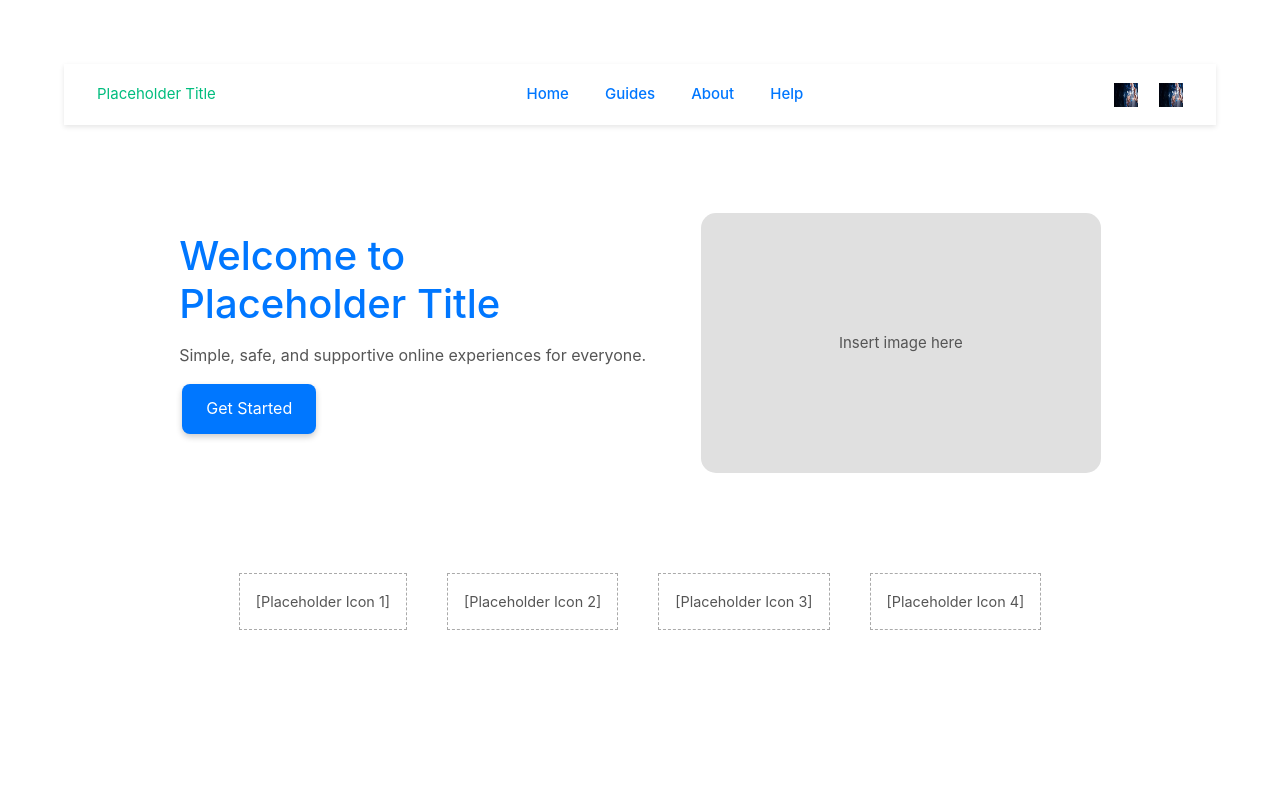
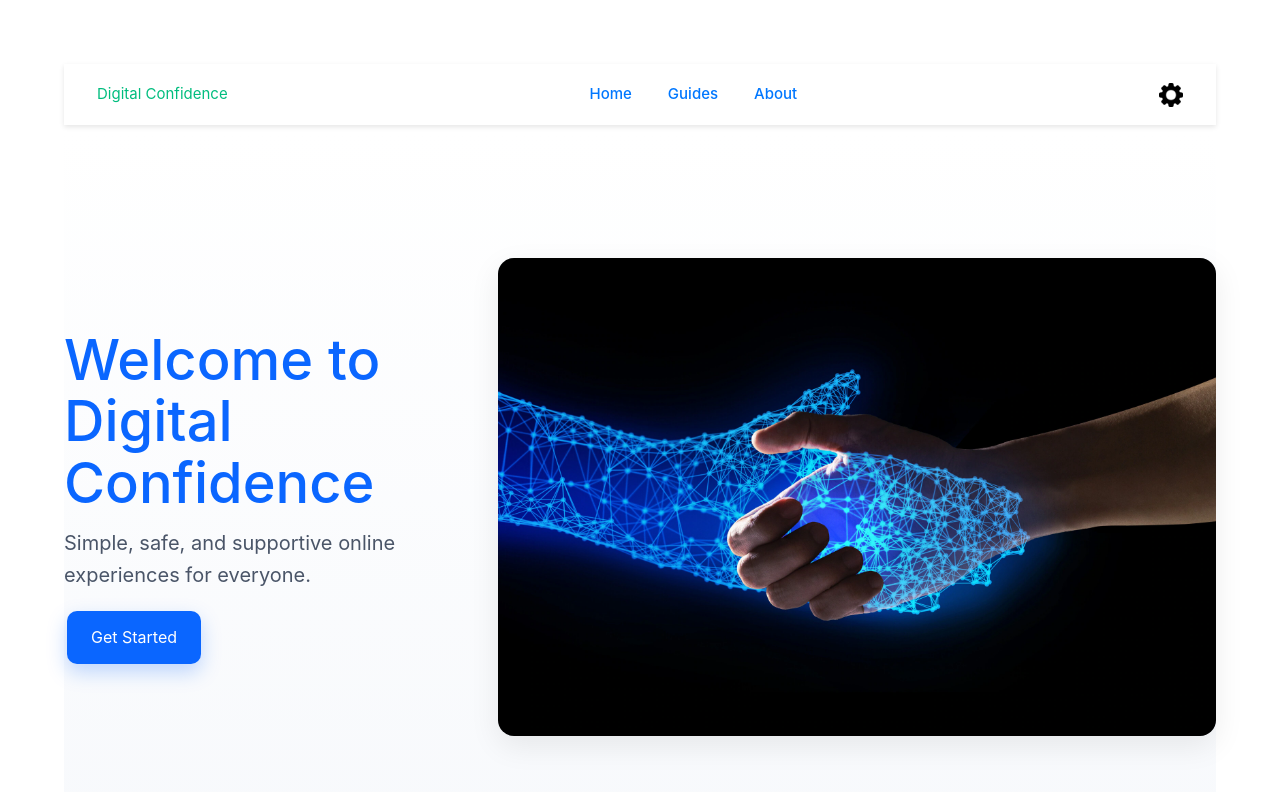
Before and after one commit to jzhu0106/5120_main_project, a Vue app in the folder frontend/: page / in a window 1280 px wide. Shown: the top 792 px of the page. Built offline with nearby package versions, Linux system fonts and the light colour scheme; what primevue would draw is missing.

Commit message:
Added homepage image. Fixed back button on digital tips. Styling change for tutorial tiles.

```diff
--- a/frontend/src/App.vue
+++ b/frontend/src/App.vue
@@ -9,9 +9,10 @@
 
 <script>
 import Header from './components/Header.vue'
+import Hero from "./components/Hero.vue";
 
 export default {
-  components: { Header }
+  components: { Header, Hero }
 }
 </script>
 
@@ -22,7 +23,7 @@ body {
   background-color: #ffffff;
 }
 
-/* quick, minimal styling for the nav/area */
+/* quick, minimal styling for the nav area */
 .top-nav {
   display: flex;
   gap: 12px;
@@ -38,4 +39,24 @@ body {
   padding: 16px;
 }
 
+:root {
+  --header-height: 72px;
+}
+
+html, body, #app {
+  height: 100%;
+  margin: 0;
+}
+
+#app {
+  min-height: 100vh;
+  display: flex;
+  flex-direction: column;
+}
+
+.main {
+  flex: 1;
+  display: flex;
+}
+
 </style>
--- a/frontend/src/components/BottomIcons.vue
+++ b/frontend/src/components/BottomIcons.vue
@@ -1,11 +1,12 @@
-<template>
+<!-- Commenting out this as not using. May reimplement in future -->
+<!-- <template>
   <section class="bottom-icons">
     <div class="icon">[Placeholder Icon 1]</div>
     <div class="icon">[Placeholder Icon 2]</div>
     <div class="icon">[Placeholder Icon 3]</div>
     <div class="icon">[Placeholder Icon 4]</div>
   </section>
-</template>
+</template> -->
 
 <script>
 export default {
--- a/frontend/src/components/Header.vue
+++ b/frontend/src/components/Header.vue
@@ -1,16 +1,14 @@
 <template>
   <header class="site-header">
     <!-- logo link to home -->
-    <RouterLink class="brand" to="/">Placeholder Title</RouterLink>
+    <RouterLink class="brand" to="/">Digital Confidence</RouterLink>
     <nav class="menu">
       <RouterLink to="/">Home</RouterLink>
       <RouterLink to="/guides">Guides</RouterLink>
       <RouterLink to="/about">About</RouterLink>
-      <RouterLink to="/help">Help</RouterLink>
     </nav>
     <div class="icons">
-      <a href="#"><img src="@/assets/placeholder-icon1.png" alt="Icon 1" /></a>
-      <a href="#"><img src="@/assets/placeholder-icon2.png" alt="Icon 2" /></a>
+      <a href="#"><img src="@/assets/settings.png" alt="Icon 2" /></a>
     </div>
   </header>
 </template>
--- a/frontend/src/components/Hero.vue
+++ b/frontend/src/components/Hero.vue
@@ -1,14 +1,14 @@
 <template>
   <section class="hero">
     <div class="hero-text">
-      <h1>Welcome to <br /> Placeholder Title</h1>
+      <h1>Welcome to <br />Digital Confidence</h1>
       <p>Simple, safe, and supportive online experiences for everyone.</p>
       <router-link to="/guides">
         <button class="btn-primary">Get Started</button>
       </router-link>
     </div>
     <div class="hero-image">
-      <span>Insert image here</span>
+      <img src="@/assets/Homeimage.png" alt="Hero Image" />
     </div>
   </section>
 </template>
@@ -20,49 +20,71 @@ export default {
 </script>
 
 <style scoped>
+
 .hero {
-  display: flex;
-  justify-content: space-between;
+  min-height: calc(100vh - var(--header-height, 72px));
+  display: grid;
+  grid-template-columns: 0.7fr 1.3fr;
   align-items: center;
-  padding: 60px 10%;
-  flex-wrap: wrap;
+  background: linear-gradient(180deg, #ffffff, #f7f9fc);
+  gap: clamp(24px, 4vw, 48px);
+  padding: clamp(24px, 4vw, 48px) 0;
 }
-.hero-text {
-  max-width: 500px;
+
+.hero-text h1 {
+  font-size: clamp(2.2rem, 4.5vw, 3.5rem);
+  line-height: 1.1;
+  margin: 0 0 12px 0;
+  color: #0a66ff;
 }
-.hero-text h1 {
-  font-size: 2.5rem;
-  color: #0077ff;
+
+.hero-text p {
+  font-size: clamp(1rem, 1.6vw, 1.25rem);
+  color: #4a5568;
+  margin: 0 0 20px 0;
+  max-width: 56ch;
 }
-.hero-text p {
-  margin: 15px 0;
+
+.btn-primary {
+  background-color: #0a66ff;
+  color: #fff;
+  padding: 14px 24px;
   font-size: 1rem;
-  color: #555;
-}
-.btn-primary {
-  background-color: #0077ff;
-  color: white;
-  padding: 12px 24px;
-  font-size: 1rem;
-  border: none;
-  border-radius: 8px;
+  border: 0;
+  border-radius: 10px;
   cursor: pointer;
-  box-shadow: 0px 3px 6px rgba(0,0,0,0.2);
+  box-shadow: 0 8px 20px rgba(10, 102, 255, 0.25);
+  transition: transform 120ms ease, box-shadow 120ms ease, background 120ms ease;
 }
 .btn-primary:hover {
-  background-color: #005fcc;
+  background-color: #084fd0;
+  transform: translateY(-1px);
+  box-shadow: 0 10px 24px rgba(10, 102, 255, 0.3);
 }
+
 .hero-image {
-  width: 400px;
-  height: 260px;
-  background-color: #e0e0e0;
-  border-radius: 15px;
-  display: flex;
-  justify-content: center;
-  align-items: center;
-  margin-top: 20px;
+  border-radius: 16px;
+  overflow: hidden;
+  background: #e7ecf3;
+  box-shadow: 0 10px 30px rgba(0,0,0,0.08);
+  aspect-ratio: 3 / 2;
 }
-.hero-image span {
-  color: #555;
+.hero-image img {
+  width: 100%;
+  height: 100%;
+  object-fit: cover;
+}
+
+@media (max-width: 900px) {
+  .container {
+    grid-template-columns: 1fr;
+    text-align: center;
+  }
+  .hero-text {
+    order: 1;
+  }
+  .hero-image {
+    order: 2;
+  }
 }
 </style>
--- a/frontend/src/views/Digital-Tips/TipShell.vue
+++ b/frontend/src/views/Digital-Tips/TipShell.vue
@@ -6,7 +6,7 @@
 
     <!-- Header bar -->
     <div class="modal-header">
-      <button class="back-button" @click="onClose" aria-label="Go back">
+      <button class="back-button" @click="goBack" aria-label="Go back">
         <img :src="backIcon" alt="Back" />
         <span>Back</span>
       </button>
@@ -67,13 +67,23 @@ const router = useRouter()
 
 // Close overlay or returning to digital tips list
 const onClose = () => {
-  if (window.history.state?.back) router.back()
-  else router.push('/guides/digital-tips')
+  router.replace({ name: 'Guides' })
 }
 
 // Full-page fall back always goes back to digital tips list
 const goBack = () => {
-  router.push('/guides/digital-tips/full')
+  const current = router.currentRoute.value.name
+
+  if (current === 'DigitalTipsOverlay' || current === 'DigitalTipsFull') {
+    router.replace({ name: 'Guides' })
+    return
+  }
+
+  // Otherwise, if we’re inside a tip (overlay/full), go back to the list
+  const dest = props.overlay
+    ? { name: 'DigitalTipsOverlay' }
+    : { name: 'DigitalTipsFull' }
+  router.replace(dest)
 }
 
 
--- a/frontend/src/views/DigitalTips.vue
+++ b/frontend/src/views/DigitalTips.vue
@@ -5,7 +5,7 @@
     <div class="modal-panel" role="dialog" aria-modal="true" aria-labelledby="tipsTitle">
         <!-- Header Bar -->
       <div class="modal-header">
-      <button class="back-button" @click="onClose" aria-label="Go back">
+      <button class="back-button" @click="toGuides" aria-label="Go back">
         <img :src="backIcon" alt="Back" />
         <span>Back</span>
       </button>
@@ -68,6 +68,10 @@ const onClose = () => {
   // If there is history, go back; otherwise push to /guides
   if (window.history.state?.back) router.back()
   else router.push('/guides')
+}
+
+const toGuides = () => {
+  router.replace({ name: 'Guides' })
 }
 
 // lock body scroll while modal open
--- a/frontend/src/views/Guides.vue
+++ b/frontend/src/views/Guides.vue
@@ -4,7 +4,8 @@
     <h1 class="page-title">Guides</h1>
 
     <div class="tiles-grid">
-      <TileCard
+      <!-- Commenting out as redundant -->
+      <!-- <TileCard
         title="Tutorial"
         subtitle="Practice your learnings in a space where mistakes mean nothing"
         cta="Learn now"
@@ -13,6 +14,17 @@
         accent="#6ee7b7"
         :imgSrc="tutorial"
         imgAlt="People icon"
+      /> -->
+
+      <TileCard
+        title="Tutorial"
+        subtitle="Learn!"
+        cta="Start Now"
+        :to="'/guides/Tutorialdata'"
+        bg="#fbbf24"
+        accent="#f59e0b"
+        :imgSrc="tutorial"
+        imgAlt="Advanced tutorial icon"
       />
 
       <TileCard
@@ -26,7 +38,8 @@
         imgAlt="Confetti icon"
       />
 
-      <TileCard
+      <!-- Commenting out as future features -->
+      <!-- <TileCard
         title="Learn & Stay Safe"
         subtitle="Protect your personal data with simple, safe online habits"
         cta="Get Safe"
@@ -57,23 +70,7 @@
         accent="#fda4af"
         :imgSrc="game"
         imgAlt="Wrench icon"
-      />
-
-
-      <TileCard
-  title="Tutorial Version 2"
-  subtitle="Tutorial Version 2"
-  cta="Start Now"
-  :to="'/guides/TutorialSearch'"
-  bg="#fbbf24"
-  accent="#f59e0b"
-  :imgSrc="tutorial"
-  imgAlt="Advanced tutorial icon"
-/>
-
-
-
-
+      /> -->
 
     </div>
   </section>
--- a/frontend/src/views/ShopOnlineRegister.vue
+++ /dev/null
@@ -1,90 +0,0 @@
-<template>
-  <div class="ShopOnlineRegister-page">
-    <BackButton />
-    <h1>How to Register when shopping online</h1>
-
-    <div class="row g-4">
-      <div class="col-12 col-md-6 col-lg-4">
-        <TutorialCard
-          :icon="tut1"
-          title="Step 1: Enter Registration Page"
-          description="User clicks the Sign Up button to enter the registration page."
-          bgColor="#FFF5E1"
-        />
-      </div>
-      <div class="col-12 col-md-6 col-lg-4">
-        <TutorialCard
-          :icon="tut2"
-          title="Step 2: Fill in Basic Information"
-          description="User enters basic details such as name, email, or phone number."
-          bgColor="#EDEBFE"
-        />
-      </div>
-      <div class="col-12 col-md-6 col-lg-4">
-        <TutorialCard
-          :icon="tut1"
-          title="Step 3: Set Password"
-          description="User creates a strong password that meets security requirements."
-          bgColor="#D1FAE5"
-        />
-      </div>
-      <div class="col-12 col-md-6 col-lg-4">
-        <TutorialCard
-          :icon="tut2"
-          title="Step 4: Confirm Password"
-          description="User re-enters the password to confirm it matches."
-          bgColor="#FEF9C3"
-        />
-      </div>
-      <div class="col-12 col-md-6 col-lg-4">
-        <TutorialCard
-          :icon="tut1"
-          title="Step 5: Accept Terms"
-          description="User reviews and accepts the platform’s Terms and Conditions."
-          bgColor="#FEE2E2"
-        />
-      </div>
-      <div class="col-12 col-md-6 col-lg-4">
-        <TutorialCard
-          :icon="tut2"
-          title="Step 6: Submit Registration"
-          description="User clicks the Register or Sign Up button to complete the process."
-          bgColor="#DBEAFE"
-        />
-      </div>
-      <div class="col-12 col-md-6 col-lg-4">
-        <TutorialCard
-          :icon="tut1"
-          title="Step 7: Verify Email/Phone"
-          description="User checks email or SMS for a verification code and completes the registration."
-          bgColor="#F3E8FF"
-        />
-      </div>
-    </div>
-  </div>
-</template>
-
-<script setup>
-import BackButton from '@/components/BackButton.vue'
-import TutorialCard from '../components/Tutorialcard.vue'
-
-
-import tut1 from '../assets/tut1.png'
-import tut2 from '../assets/tut2.png'
-</script>
-
-<style scoped>
-.ShopOnlineRegister-page {
-  text-align: center;
-  padding: 20px;
-}
-h1 {
-  font-size: 2rem;
-  margin-bottom: 20px;
-}
-
-.ShopOnlineRegister-page :deep(.tutorial-card) {
-  width: 100%;
-  height: 100%;
-}
-</style>
--- a/frontend/src/views/TutShopOnline.vue
+++ /dev/null
@@ -1,118 +0,0 @@
-<template>
-  <div class="TutShopOnline-page">
-    <BackButton />
-    <h1>How to shopping online</h1>
-
-    <div class="row g-4">
-      <div class="col-12 col-md-6 col-lg-4" v-for="(card, index) in cards" :key="index">
-        <TileCard
-          :title="card.title"
-          :subtitle="card.subtitle"
-          :cta="card.cta"
-          :to="card.to"
-          :bg="card.bg"
-          :accent="card.accent"
-          :imgSrc="card.imgSrc"
-          :imgAlt="card.imgAlt"
-        />
-      </div>
-    </div>
-  </div>
-</template>
-
-<script setup>
-import BackButton from '@/components/BackButton.vue'
-import TileCard from '@/components/TileCard.vue'
-import tut1 from '@/assets/tut1.png'
-import tut2 from '@/assets/tut2.png'
-
-const cards = [
-  {
-    title: 'Registration',
-    subtitle: 'Create your account to start shopping.',
-    cta: 'Start',
-    to: '/guides/online-shopping/registration',
-    bg: '#FFE4B5',
-    accent: '#FDBA74',
-    imgSrc: tut1,
-    imgAlt: 'Registration'
-  },
-  {
-    title: 'Search',
-    subtitle: 'Find products quickly with search.',
-    cta: 'Search',
-    to: '/guides/online-shopping/search',
-    bg: '#C7D2FE',
-    accent: '#A5B4FC',
-    imgSrc: tut2,
-    imgAlt: 'Search'
-  },
-  {
-    title: 'Compare',
-    subtitle: 'Compare prices & reviews easily.',
-    cta: 'Compare',
-    to: '/guides/online-shopping/compare',
-    bg: '#A7F3D0',
-    accent: '#6EE7B7',
-    imgSrc: tut1,
-    imgAlt: 'Compare'
-  },
-  {
-    title: 'Add to Cart',
-    subtitle: 'Keep items in your shopping cart.',
-    cta: 'Add',
-    to: '/guides/online-shopping/cart',
-    bg: '#FDE68A',
-    accent: '#FCD34D',
-    imgSrc: tut2,
-    imgAlt: 'Cart'
-  },
-  {
-    title: 'Payment',
-    subtitle: 'Pay securely online.',
-    cta: 'Pay',
-    to: '/guides/online-shopping/payment',
-    bg: '#FCA5A5',
-    accent: '#F87171',
-    imgSrc: tut1,
-    imgAlt: 'Payment'
-  },
-  {
-    title: 'Track Order',
-    subtitle: 'Follow your delivery status.',
-    cta: 'Track',
-    to: '/guides/online-shopping/track',
-    bg: '#93C5FD',
-    accent: '#60A5FA',
-    imgSrc: tut2,
-    imgAlt: 'Track'
-  },
-  {
-    title: 'Support',
-    subtitle: 'Get help & handle returns.',
-    cta: 'Help',
-    to: '/guides/online-shopping/support',
-    bg: '#D8B4FE',
-    accent: '#C084FC',
-    imgSrc: tut1,
-    imgAlt: 'Support'
-  }
-]
-</script>
-
-<style scoped>
-.TutShopOnline-page {
-  text-align: center;
-  padding: 20px;
-}
-
-h1 {
-  font-size: 2rem;
-  margin-bottom: 20px;
-}
-
-.TutShopOnline-page :deep(.tile) {
-  width: 100%;
-  height: 240px;
-}
-</style>
--- a/frontend/src/views/TutorialSearch.vue
+++ b/frontend/src/views/TutorialSearch.vue
@@ -35,16 +35,18 @@
       <h2>{{ tutorialTitle }}</h2>
     </div>
 
-    <div v-if="steps.length > 0" class="cards-container">
-      <div v-for="(step, index) in steps" :key="index" class="card-wrapper">
-        <TutorialCard
-          :icon="index % 2 === 0 ? tut1 : tut2"
-          :title="'Step ' + (index + 1)"
-          :description="step"
-          :bgColor="getCardColor(index)"
-        />
-      </div>
-    </div>
+    <div v-if="steps.length > 0" class="steps-grid">
+      <article v-for="(step, index) in steps" :key="index" class="step-card" :style="cardStyle(index)">
+        <div class="step-head">
+          <img
+            :src="index % 2 === 0 ? tut1 : tut2"
+            alt="icon"
+          />
+          <h3>Step {{ index + 1 }}</h3>
+        </div>
+        <p class="step-text">{{ step }}</p>
+      </article>
+</div>
   </div>
 </template>
 
@@ -64,6 +66,9 @@ const functions = ref([])
 const tutorialTitle = ref('')
 const steps = ref([])
 
+const cardStyle = (i) => ({
+  background: getCardColor(i)
+})
 const colors = ['#FFF5E1', '#EDEBFE', '#D1FAE5', '#FEF9C3', '#FEE2E2', '#DBEAFE']
 
 function loadServices() {
@@ -184,4 +189,55 @@ h1 {
 .card-wrapper {
   width: 100%;
 }
+
+.steps-grid {
+  display: grid;
+  grid-template-columns: repeat(4, minmax(0, 1fr));
+  gap: 16px;
+}
+
+@media (max-width: 1200px) {
+  .steps-grid { grid-template-columns: repeat(3, minmax(0, 1fr)); }
+}
+@media (max-width: 900px) {
+  .steps-grid { grid-template-columns: repeat(2, minmax(0, 1fr)); }
+}
+@media (max-width: 560px) {
+  .steps-grid { grid-template-columns: 1fr; }
+}
+
+.step-card {
+  border-radius: 12px;
+  border: 1px solid #e5e7eb;
+  background: #fff;
+  box-shadow: 0 6px 12px rgba(0,0,0,.06);
+  padding: 12px;
+  min-height: 150px;
+}
+
+.step-head {
+  display: flex;
+  align-items: center;
+  gap: 8px;
+  margin-bottom: 8px;
+}
+
+.step-head img {
+  width: 32px;
+  height: 32px;
+  object-fit: contain;
+}
+
+.step-head h3 {
+  margin: 0;
+  font-size: 18px;
+}
+
+.step-text {
+  margin: 0;
+  color: #4b5563;
+  font-size: 14px;
+  line-height: 1.5;
+  word-break: break-word;
+}
 </style>
```
Also changed, not shown: frontend/src/router/index.js (+4 -9 lines), frontend/src/assets/Homeimage.png (added), frontend/src/assets/settings.png (added).
